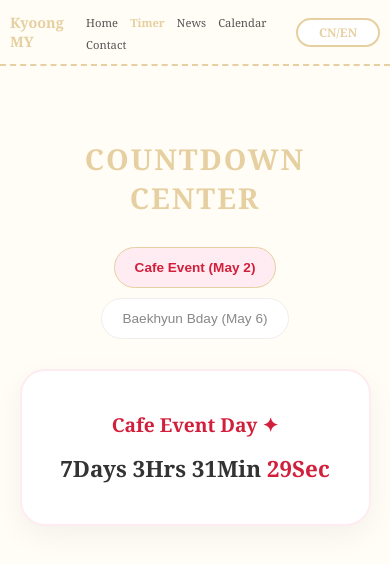
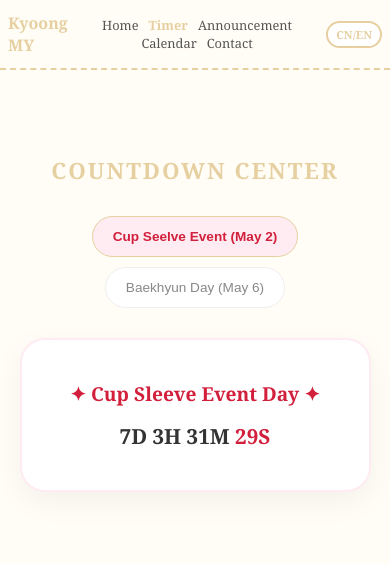
Before and after one commit to JaxintheLai/baekBday, a plain HTML site: page countdown.html in a window 390 px wide. Both pictures are taken after a click on the element "CN/EN". Drawn offline with Linux system fonts and the light colour scheme.

Commit message:
Update countdown.html

```diff
--- a/countdown.html
+++ b/countdown.html
@@ -19,7 +19,7 @@
             color: var(--text-grey);
             font-family: 'Georgia', serif;
             margin: 0;
-            padding-top: 100px;
+            padding-top: 110px;
             display: flex;
             flex-direction: column;
             align-items: center;
@@ -27,7 +27,7 @@
             overflow-x: hidden;
         }
 
-        /* --- 导航栏 --- */
+        /* --- 导航栏核心修复 --- */
         .navbar {
             position: fixed;
             top: 0;
@@ -40,37 +40,50 @@
             padding: 10px 15px;
             box-sizing: border-box;
             z-index: 9999;
+            min-height: 70px;
         }
 
-        .logo { font-weight: bold; color: var(--accent-gold); font-size: 1.1rem; }
-        .nav-links a { text-decoration: none; color: var(--text-grey); margin: 0 8px; font-size: 0.85rem; }
+        .logo { font-weight: bold; color: var(--accent-gold); font-size: 1rem; flex-shrink: 0; }
+
+        /* 导航链接容器：默认布局 */
+        .nav-links {
+            display: flex;
+            justify-content: center;
+            align-items: center;
+            flex-grow: 1;
+            padding: 0 10px;
+        }
+
+        /* 当切换为英文版时，通过 JS 动态添加这个 class 来实现两行 */
+        .nav-links.en-mode {
+            flex-direction: column; /* 变成上下两行 */
+            gap: 5px;
+        }
+
+        .nav-row { display: flex; justify-content: center; gap: 10px; }
+
+        .nav-links a { text-decoration: none; color: var(--text-grey); font-size: 0.8rem; white-space: nowrap; }
 
         .lang-btn {
             background-color: white;
             border: 2px solid var(--accent-gold);
-            padding: 4px 10px;
+            padding: 4px 8px;
             border-radius: 20px;
             cursor: pointer;
-            font-size: 0.75rem;
+            font-size: 0.7rem;
             font-weight: bold;
             color: var(--accent-gold);
-            min-width: 60px;
-            text-align: center;
+            flex-shrink: 0;
         }
 
-        /* --- 🛠️ 优化后的返回按钮定位 --- */
+        /* --- 返回按钮定位 --- */
         .left-back-btn {
             position: fixed;
             top: 150px;
             z-index: 1000;
-
-            /* 魔法开始：先推到屏幕中间 */
             left: 30%;
-
-            /* 然后向左拉内容区一半的距离(600px/2 = 300px)，再额外加点呼吸空间 */
             margin-left: -380px;
         }
-
         .left-back-btn a {
             text-decoration: none;
             color: var(--text-grey);
@@ -80,104 +93,61 @@
             border-radius: 50px;
             font-size: 0.85rem;
             box-shadow: 0 4px 10px rgba(0,0,0,0.05);
-            transition: 0.3s;
             display: flex;
             align-items: center;
         }
 
-        /* --- 倒计时区域 --- */
-        .container {
-            text-align: center;
-            width: 90%;
-            max-width: 600px;
-            padding: 20px;
-        }
+        /* --- 倒计时内容 --- */
+        .container { text-align: center; width: 90%; max-width: 600px; padding: 20px; }
+        h1 { color: var(--accent-gold); font-size: 1.8rem; margin-bottom: 30px; letter-spacing: 2px; }
+        .selection-area { margin-bottom: 30px; display: flex; gap: 10px; justify-content: center; flex-wrap: wrap; }
+        .select-btn { background: white; border: 1px solid #EEE; padding: 12px 20px; border-radius: 50px; cursor: pointer; color: #888; font-size: 0.85rem; }
+        .select-btn.active { background: var(--soft-pink); border-color: var(--accent-gold); color: var(--exo-red); font-weight: bold; }
+        .countdown-display { background: white; border: 2px solid var(--soft-pink); padding: 40px 20px; border-radius: 25px; box-shadow: 0 10px 30px rgba(0,0,0,0.05); }
+        #event-title { color: var(--exo-red); font-size: 1.2rem; margin-bottom: 15px; font-weight: bold; }
+        .timer-digits { font-size: 1.8rem; color: #333; font-weight: bold; }
 
-        h1 { color: var(--accent-gold); font-size: 1.8rem; margin-bottom: 30px; letter-spacing: 2px; }
-
-        .selection-area {
-            margin-bottom: 30px;
-            display: flex;
-            gap: 10px;
-            justify-content: center;
-            flex-wrap: wrap;
-        }
-
-        .select-btn {
-            background: white;
-            border: 1px solid #EEE;
-            padding: 12px 20px;
-            border-radius: 50px;
-            cursor: pointer;
-            color: #888;
-            font-size: 0.85rem;
-            transition: 0.3s;
-        }
-
-        .select-btn.active {
-            background: var(--soft-pink);
-            border-color: var(--accent-gold);
-            color: var(--exo-red);
-            font-weight: bold;
-        }
-
-        .countdown-display {
-            background: white;
-            border: 2px solid var(--soft-pink);
-            padding: 40px 20px;
-            border-radius: 25px;
-            box-shadow: 0 10px 30px rgba(0,0,0,0.05);
-        }
-
-        #event-title {
-            color: var(--exo-red);
-            font-size: 1.2rem;
-            margin-bottom: 15px;
-            font-weight: bold;
-        }
-
-        .timer-digits {
-            font-size: 1.8rem;
-            color: #333;
-            font-weight: bold;
-        }
-
-        /* --- 核心修复：初始显隐逻辑 --- */
-        /* 默认显示中文，隐藏英文 */
+        /* 初始显隐逻辑 */
         .en-content { display: none !important; }
         .cn-content { display: inline-block !important; }
-        /* 块级元素特殊处理 */
         h1.cn-content, div.cn-content { display: block !important; }
 
         @media screen and (max-width: 600px) {
-            .navbar { padding: 10px; }
-            .logo { font-size: 0.9rem; }
-            .nav-links a { margin: 0 4px; font-size: 0.7rem; }
+            body { padding-top: 120px; }
+            .navbar { padding: 10px 8px; }
             .left-back-btn { display: none !important; }
-            .timer-digits { font-size: 1.4rem; }
+            .timer-digits { font-size: 1.3rem; }
+            h1 { font-size: 1.4rem; }
         }
     </style>
 </head>
 <body>
 
     <nav class="navbar">
-        <div class="logo">Kyoong MY</div>
-        <div class="nav-links">
-            <a href="index.html" class="cn-content">主页</a>
-            <a href="index.html" class="en-content">Home</a>
+        <div class="logo">Kyoong<br>MY</div>
 
-            <a href="countdown.html" class="cn-content" style="font-weight: bold; color: var(--accent-gold);">倒计时</a>
-            <a href="countdown.html" class="en-content" style="font-weight: bold; color: var(--accent-gold);">Timer</a>
+        <div class="nav-links" id="navLinks">
+            <div class="cn-content">
+                <a href="index.html">主页</a>
+                <a href="countdown.html" style="font-weight:bold; color:var(--accent-gold);">倒计时</a>
+                <a href="announcement.html">公告</a>
+                <a href="calendar.html">月历</a>
+                <a href="contact.html">联络</a>
+            </div>
 
-            <a href="announcement.html" class="cn-content">公告</a>
-            <a href="announcement.html" class="en-content">News</a>
+            <div class="en-content">
+                <div class="nav-row">
+                    <a href="index.html">Home</a>
+                    <a href="countdown.html" style="font-weight:bold; color:var(--accent-gold);">Timer</a>
+                    <a href="announcement.html">Announcement</a>
+                </div>
+                <div class="nav-row">
+                    <a href="calendar.html">Calendar</a>
+                    <a href="contact.html">Contact</a>
+                </div>
+            </div>
+        </div>
 
-            <a href="calendar.html" class="cn-content">月历</a>
-            <a href="calendar.html" class="en-content">Calendar</a>
-
-            <a href="contact.html" class="cn-content">联络</a>
-            <a href="contact.html" class="en-content">Contact</a>
-        </div>
         <div class="lang-btn" onclick="switchLanguage()">CN/EN</div>
     </nav>
 
@@ -195,11 +165,11 @@
         <div class="selection-area">
             <button class="select-btn active" id="btn-cs" onclick="setEvent('cs')">
                 <span class="cn-content">生咖正日 (May 2)</span>
-                <span class="en-content">Cafe Event (May 2)</span>
+                <span class="en-content">Cup Seelve Event (May 2)</span>
             </button>
             <button class="select-btn" id="btn-bday" onclick="setEvent('bday')">
                 <span class="cn-content">伯贤生日 (May 6)</span>
-                <span class="en-content">Baekhyun Bday (May 6)</span>
+                <span class="en-content">Baekhyun Day (May 6)</span>
             </button>
         </div>
 
@@ -211,8 +181,8 @@
 
     <script>
         const events = {
-            cs: { cn: "伯贤生咖正日 ✦", en: "Cafe Event Day ✦", time: new Date('May 2, 2026 12:00:00').getTime() },
-            bday: { cn: "邊伯賢生日 ✨", en: "Baekhyun's Birthday ✨", time: new Date('May 6, 2026 00:00:00').getTime() }
+            cs: { cn: "✦ 伯贤生咖 ✦", en: "✦ Cup Sleeve Event Day ✦", time: new Date('May 2, 2026 12:00:00').getTime() },
+            bday: { cn: "✦ 伯贤日 ✦", en: "✦ Baekhyun's Birthday ✦", time: new Date('May 6, 2026 00:00:00').getTime() }
         };
 
         let currentEvent = 'cs';
@@ -238,7 +208,7 @@
                 const m = Math.floor((diff % (1000 * 60 * 60)) / (1000 * 60));
                 const s = Math.floor((diff % (1000 * 60)) / 1000);
 
-                const dS = isEnglish ? "Days" : "天", hS = isEnglish ? "Hrs" : "时", mS = isEnglish ? "Min" : "分", sS = isEnglish ? "Sec" : "秒";
+                const dS = isEnglish ? "D" : "天", hS = isEnglish ? "H" : "时", mS = isEnglish ? "M" : "分", sS = isEnglish ? "S" : "秒";
                 document.getElementById('timer-digits').innerHTML = `${d}${dS} ${h}${hS} ${m < 10 ? '0'+m : m}${mS} <span style="color:var(--exo-red);">${s < 10 ? '0'+s : s}${sS}</span>`;
             } else {
                 document.getElementById('timer-digits').innerHTML = "HAPPY BAEKHYUN DAY! 🎉";
@@ -249,6 +219,14 @@
             isEnglish = !isEnglish;
             const cnItems = document.querySelectorAll('.cn-content');
             const enItems = document.querySelectorAll('.en-content');
+            const navLinks = document.getElementById('navLinks');
+
+            // 切换导航栏布局模式
+            if (isEnglish) {
+                navLinks.classList.add('en-mode');
+            } else {
+                navLinks.classList.remove('en-mode');
+            }
 
             cnItems.forEach(el => el.style.setProperty('display', isEnglish ? 'none' : ((el.tagName==='DIV'||el.tagName==='H1')?'block':'inline-block'), 'important'));
             enItems.forEach(el => el.style.setProperty('display', isEnglish ? ((el.tagName==='DIV'||el.tagName==='H1')?'block':'inline-block') : 'none', 'important'));
```
